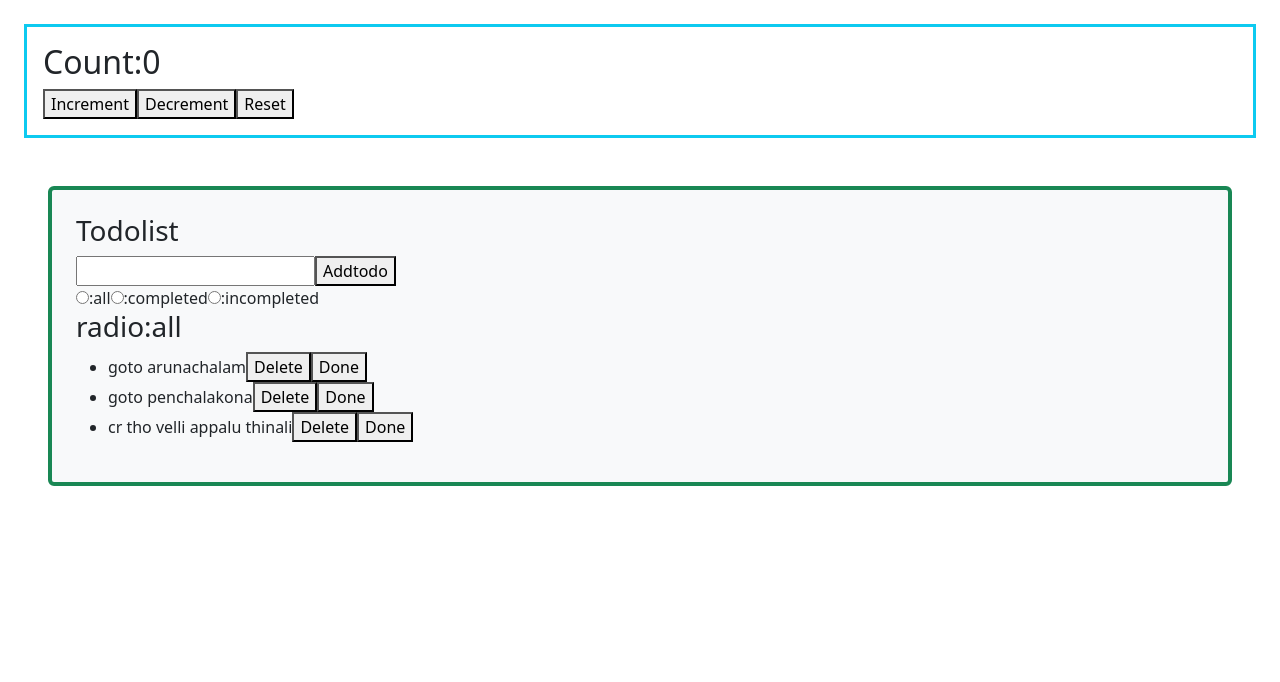
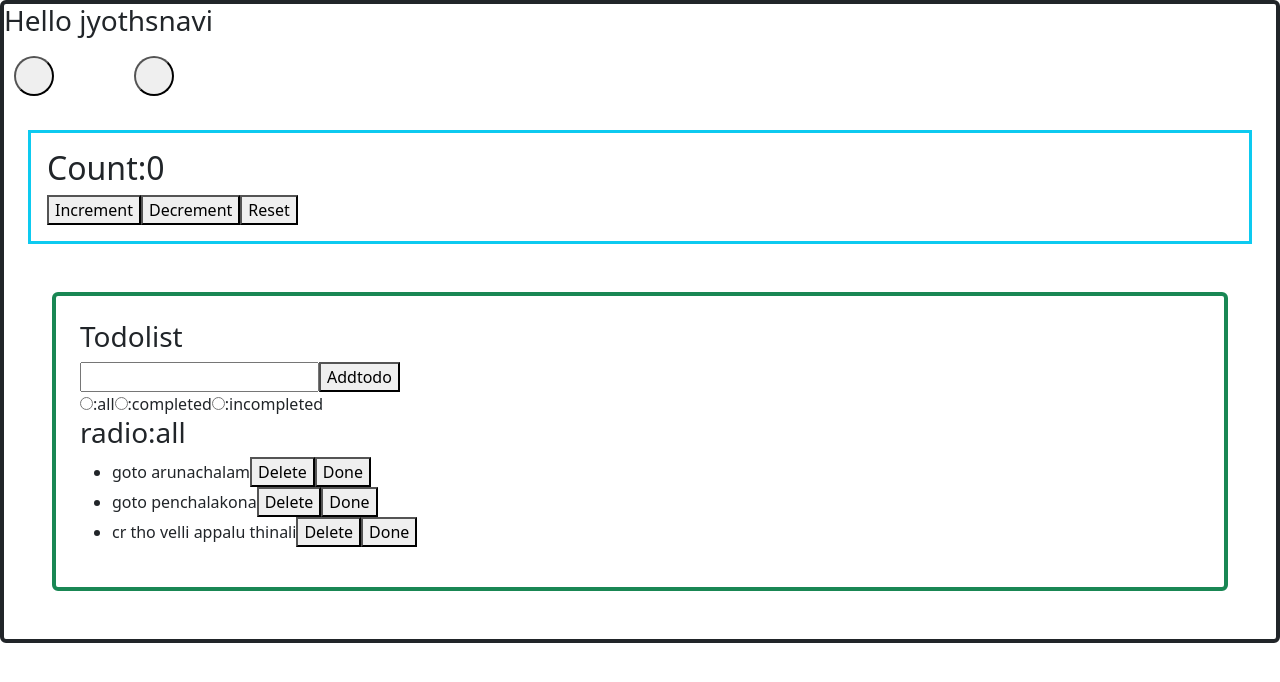
Before and after one commit to jyothsnaviboddu/todoapplication, a React (Vite) app: page / in a window 1280 px wide. Shown: the top 682 px of the page. Built offline with nearby package versions, Linux system fonts and the light colour scheme.

Commit message:
themeswitcher

```diff
--- a/src/App.css
+++ b/src/App.css
@@ -0,0 +1,47 @@
+.my-box{
+
+        height: 1000px;
+        width: 100%;
+        background-color: rgb(229, 237, 234);
+}
+.my-box1{
+        height: 1000px;
+        width: 100%;
+        color:rgb(255, 255, 255);
+        background-color: rgb(78, 77, 76);
+}
+.my-box2{
+        height: 1000px;
+        width: 100%;
+        color:rgb(19, 19, 20);
+        background-color: rgb(221, 160, 225);
+}
+
+
+.btn
+{
+    height: 40px;
+    width:40px;
+    border-radius: 50%;
+    margin:10px;
+    background: linear-gradient(rgb(15, 15, 15));
+
+}
+.btn1
+{
+    height:40px;
+    width:40px;
+    border-radius: 50%;
+    margin:10px;
+    background: linear-gradient(rgb(164, 174, 176));
+
+}
+.btn2
+{
+    height:40px;
+    width:40px;
+    border-radius: 50%;
+    margin:10px;
+    background: linear-gradient(rgb(228, 149, 215));
+
+}
--- a/src/App.jsx
+++ b/src/App.jsx
@@ -6,6 +6,7 @@ import A from './Components/A.jsx'
 import {myContext} from './Components/Mycontext.js'
 import Counter from './Reducres/Counter.jsx'
 import Todolist from './Reducres/Todolist.jsx'
+import Themeswitcher from './Reducres/Themeswitcher.jsx'
 import './App.css'
 
 function App()
@@ -23,8 +24,11 @@ function App()
   var a="harshitha"
   return  <myContext.Provider value={{c,a,abc}}>
 
-            <Counter/>
-            <Todolist/>
+
+            <Themeswitcher>
+                </Themeswitcher>
+
+
          </myContext.Provider>
 
 
--- /dev/null
+++ b/src/Reducres/Themeswitcher.jsx
@@ -0,0 +1,61 @@
+import React, { useReducer } from "react";
+import Counter from "./Counter";
+import Todolist from "./Todolist";
+
+function  themereducer(state,action)
+{
+    if(action.type==='light')
+    {
+        return {color:'my-box'}
+    }
+    if(action.type==='dark')
+    {
+        return {color:'my-box1'}
+    }
+    if(action.type==='blue')
+    {
+        return {color:"my-box2"}
+    }
+}
+
+function Themeswitcher()
+{
+    const [color,dispatch]=useReducer(themereducer,{color:''})
+    return  <div className="border-4 border border-dark  rounded">
+             <div className={color.color} >
+                    <h3>Hello jyothsnavi</h3>
+                    <div className="d-flex">
+                                <button  className="btn1"
+                                onClick={()=>
+                                {
+                                    dispatch({
+                                        type:'light'
+                                    })
+
+                                }}>
+                                </button>
+                                <button className="btn"
+                                onClick={()=>
+                                {
+                                    dispatch({
+                                        type:'dark'
+                                    })
+
+                                }}>
+                                </button>
+
+                                <button className="btn2"
+                                onClick={()=>{
+                                    dispatch({
+                                        type:"blue"
+                                    })
+                                }}
+                                ></button>
+                    </div>
+                    <Counter/>
+                    <Todolist/>
+
+          </div>
+          </div>
+}
+export default Themeswitcher
--- a/src/Reducres/Todolist.jsx
+++ b/src/Reducres/Todolist.jsx
@@ -50,7 +50,7 @@ function Todolist()
         }
     const [ntd,setNtd]=React.useState("")
     const[ r,setR]=React.useState('all')
-    return <div className="border border-4 border-success rounded bg-light m-5 p-4">
+    return <div className="border border-4 border-success rounded m-5 p-4">
                 <h3>Todolist</h3>
                 <input type="text" onChange={(e)=>{setNtd(e.target.value)}} />
                 <button
```
